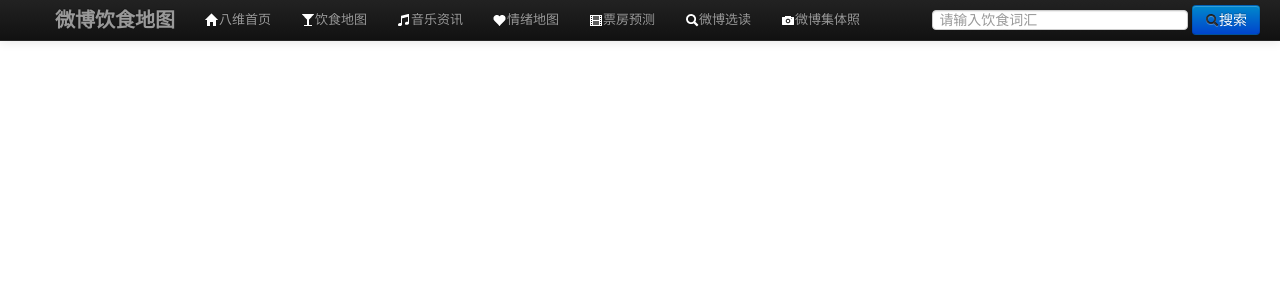
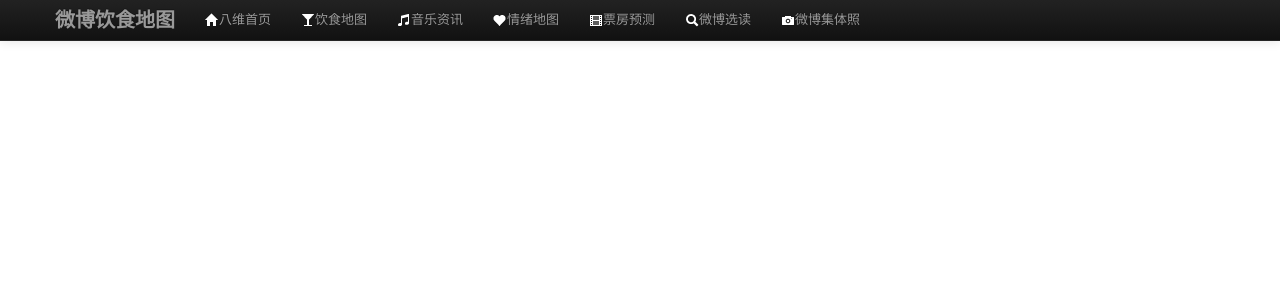
Before and after one commit to tttwwy/yinshi_map, a Django app: template yinshi/yinshi/templates/header.html in a window 1280 px wide. Shown: the top 300 px of the page. Run offline with Django 3.2, Linux system fonts and the light colour scheme; the template is opened without the code that fills it, so the values that code supplies are empty; parts of the project's set-up code (start-up, migrations or seed data) failed here and were passed over.

Commit message:
去掉搜索条

```diff
--- a/yinshi/yinshi/templates/header.html
+++ b/yinshi/yinshi/templates/header.html
@@ -65,12 +65,10 @@
 					</ul>
 
 
-						<form class="navbar-form pull-right" action="/baike" id="form-submit">
-
-							<!-- <label><h4>饮食词汇：</h4></label> -->
+			<!-- 			<form class="navbar-form pull-right" action="/baike" id="form-submit">
 							<input class="span3" type="text" placeholder="请输入饮食词汇" id = "food" name="word">
 							<button id = "food"  class="btn btn-primary" ><i class="icon-search"></i>搜索</button>
-						</form>
+						</form> -->
 
 				</div><!--/.nav-collapse -->
 			</div>
```
